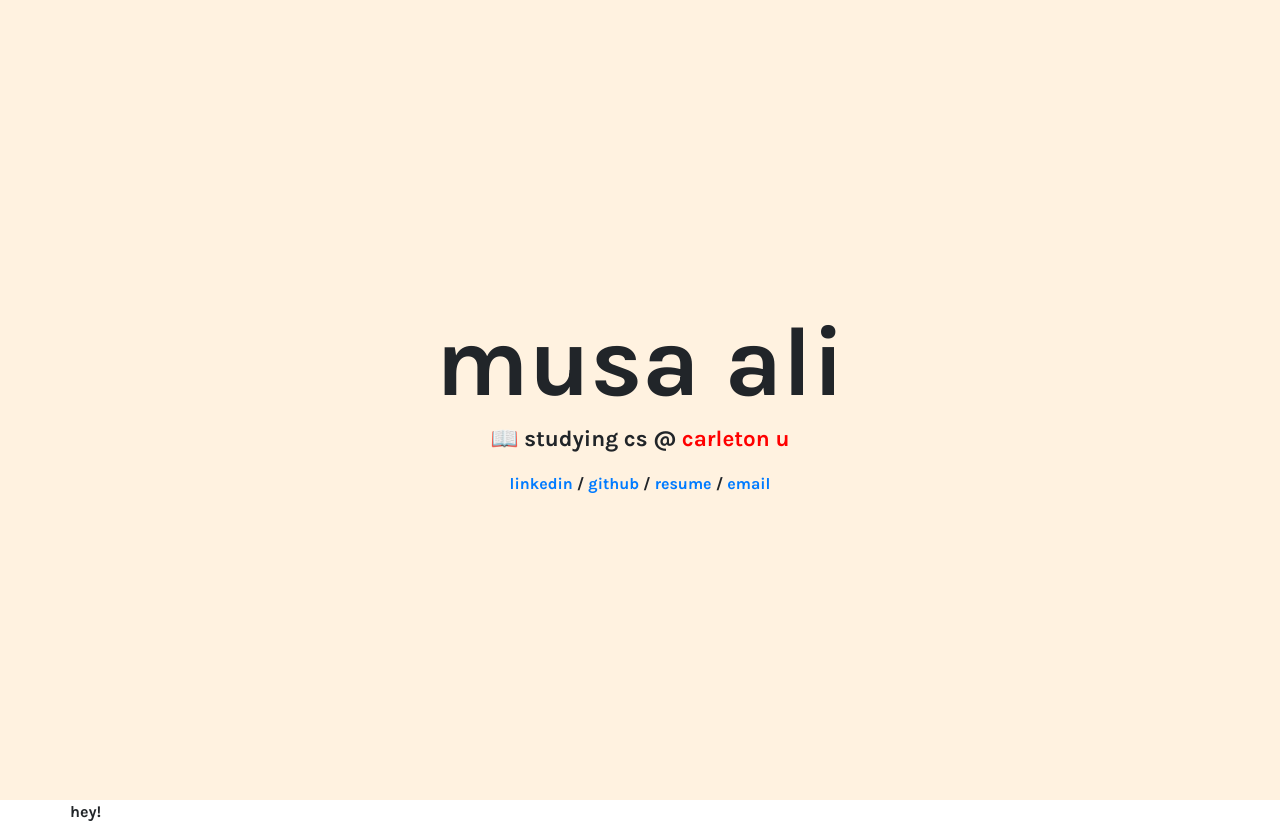
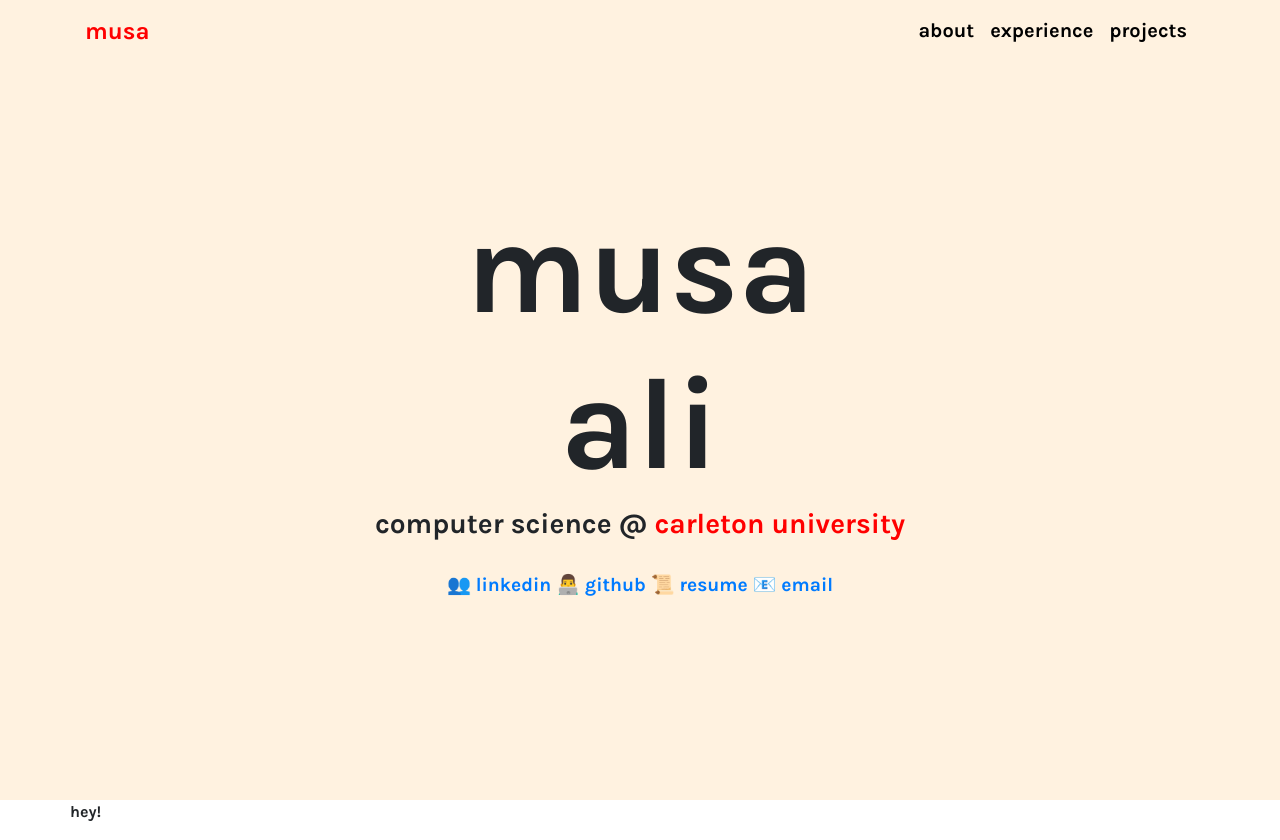
Before and after one commit to hellomusa/hellomusa.github.io, a React (Create React App) app: page / in a window 1280 px wide. Built offline with nearby package versions, Linux system fonts and the light colour scheme.

Commit message:
Update Header

```diff
--- a/src/components/Header.css
+++ b/src/components/Header.css
@@ -9,18 +9,15 @@
 
 .name {
   display: inline;
-  font-size: 6.15rem;
+  font-size: 130px;
 }
 
 .school {
-  font-size: 1.4rem;
-  margin: 0px 0px 20px 0px;
-  display: inline;
+  font-size: 28px;
 }
 
-.logo {
-  height: 30px;
-  width: 20;
-  margin: 0px 20px 0px 2px;
-  opacity: 0.8;
+.links {
+  font-size: 1.2rem;
+  padding: 10px;
+
 }
--- a/src/components/Header.jsx
+++ b/src/components/Header.jsx
@@ -1,11 +1,13 @@
 import "./Header.css";
 
 import Typist from "react-typist";
+import XNavbar from "./XNavbar";
 
 const Header = () => {
   return (
     <div>
-      <header className="App-header">
+      <XNavbar />
+      <header id="home" className="App-header">
         <div className="container">
           <div className="row justify-content-center">
             <div className="col-md-6">
@@ -24,20 +26,17 @@
               >
                 <div class="school">
                   <p>
-                    📖 studying cs @
-                    <span style={{color: "red"}}> carleton u</span>
+                    computer science @
+                    <a href="https://carleton.ca/" style={{color: "red"}}> carleton university</a>
                   </p>
                 </div>
               </Typist>
 
               <div class="links">
-                <a href="https://www.linkedin.com/in/musa-ali-cu/"> linkedin </a>
-                /
-                <a href="https://github.com/hellomusa"> github </a>
-                /
-                <a href="#"> resume </a>
-                /
-                <a href="#"> email </a>
+                <a href="https://www.linkedin.com/in/musa-ali-cu/">👥 linkedin </a>
+                <a href="https://github.com/hellomusa">👨‍💻 github </a>
+                <a href="#">📜 resume </a>
+                <a href="#">📧 email </a>
               </div>
             </div>
 
```
